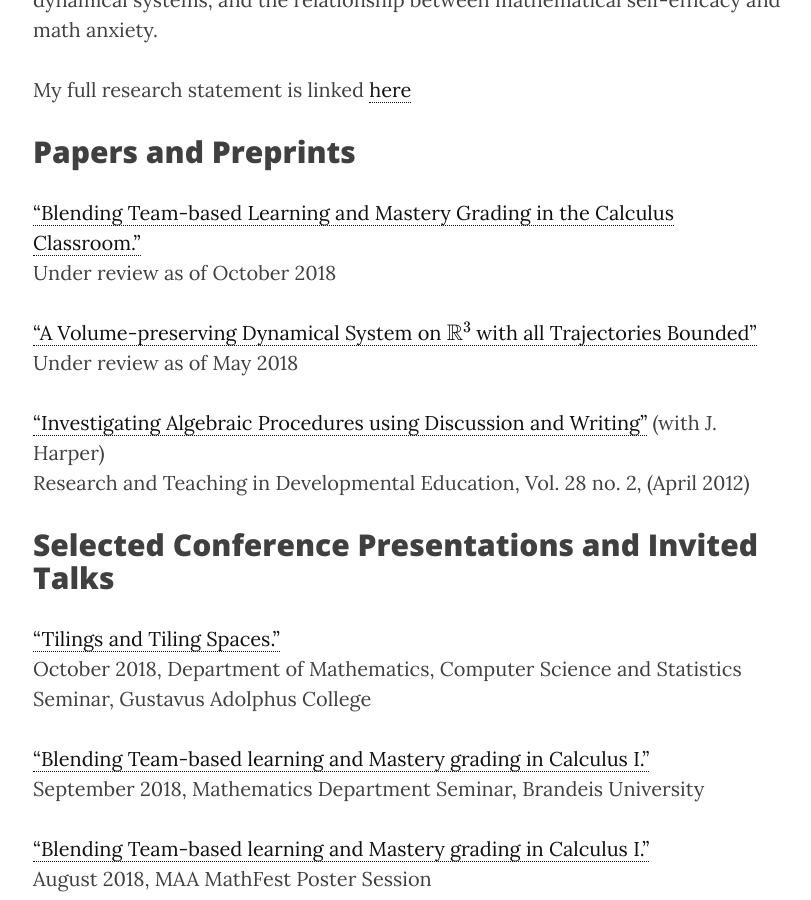
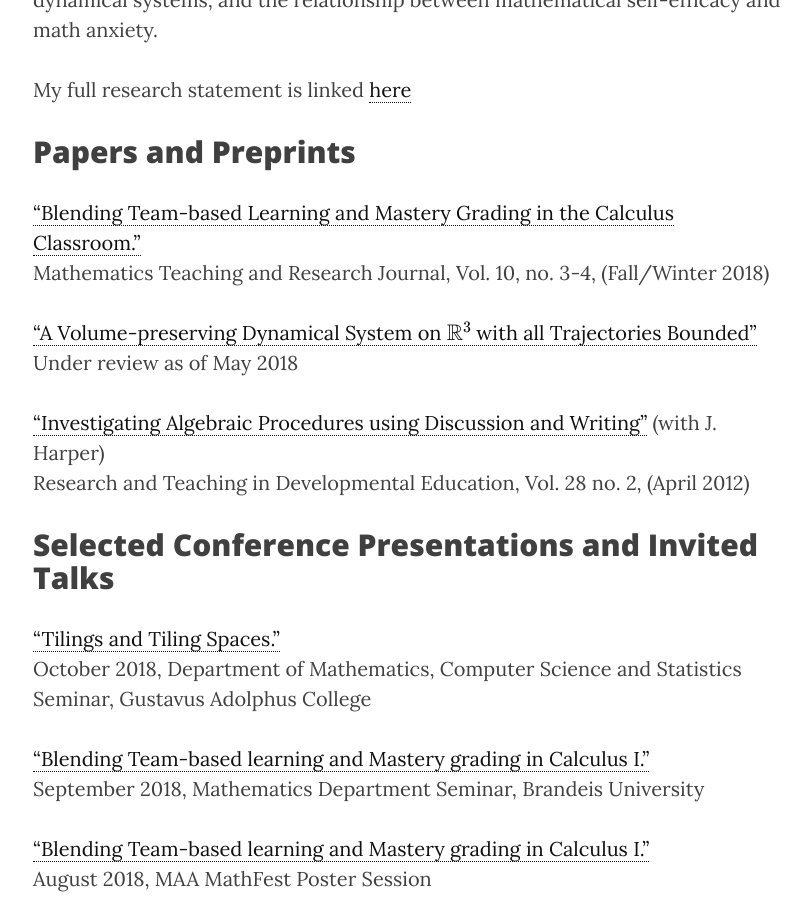
Before and after one commit to jford1906/jford1906.github.io, a Jekyll site: the page built from research/index.md, in a window 1280 px wide and 900 px high, scrolled down 691 px. Shown: the whole window, without its empty margins (232-1043 px from the left). Built offline with Jekyll 4.4.1, drawn with Linux system fonts in a browser that asks for light colours; nearby versions of some CDN libraries; library files that are not in the unit come from our copies; formulas are drawn with MathJax 3.

Commit message:
Update index.md

```diff
--- a/research/index.md
+++ b/research/index.md
@@ -11,8 +11,8 @@ I am currently interested in measure-preserving dynamical system, tiling dynamic
 My full research statement is linked [here](Research Statement.pdf)
 
 ## Papers and Preprints
-["Blending Team-based Learning and Mastery Grading in the Calculus Classroom."](MTRJ_Submission_Fall_2018.pdf)
-Under review as of October 2018
+["Blending Team-based Learning and Mastery Grading in the Calculus Classroom."](https://commons.hostos.cuny.edu/mtrj/wp-content/uploads/sites/30/2019/04/v10n34-Blending-Team-Based-learning.pdf)
+Mathematics Teaching and Research Journal, Vol. 10, no. 3-4, (Fall/Winter 2018)
 
 ["A Volume-preserving Dynamical System on $\mathbb{R}^3$ with all Trajectories Bounded"](Smooth_Journal_Article.pdf)
 Under review as of May 2018
```
